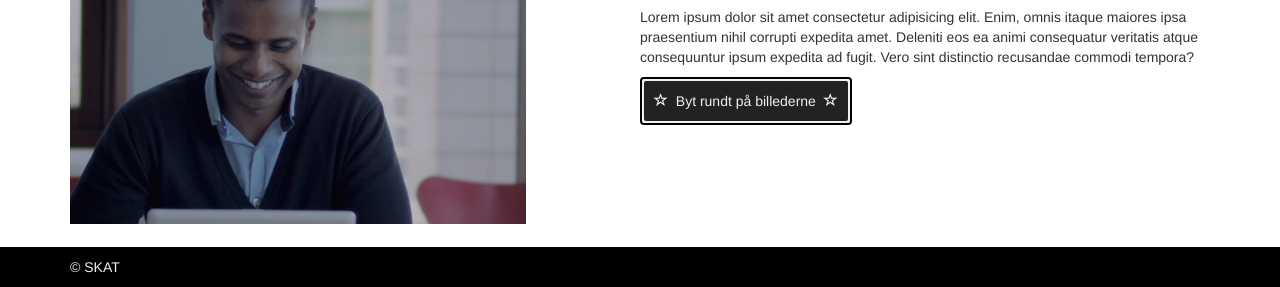
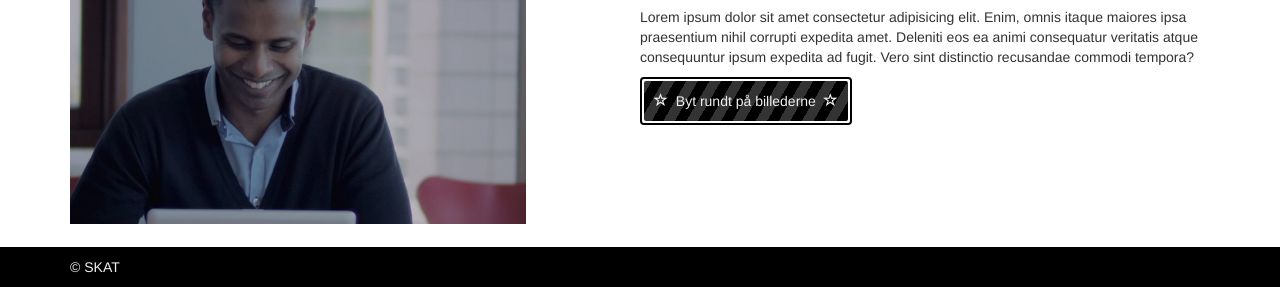
Before and after one commit to petertretorn/frontend-test, a plain HTML site: page index.html in a window 1280 px wide. Shown: the part 513-800 px from the top of the page. Drawn offline with Linux system fonts and the light colour scheme.

Commit message:
stripes on button

```diff
--- a/css/styles.css
+++ b/css/styles.css
@@ -38,16 +38,29 @@ body {
     transition: all 0.4s;
 }
 
-.button-wrapper:hover {
-    box-shadow: 0 0 20px #000;
+#swap-button {
+    background: repeating-linear-gradient(
+        -60deg,
+        #000,
+        #000 10px,
+        #333 10px,
+        #333 20px
+      );
+    /* background: #222; */
+    color: #efefef;
+    padding: 10px;
+    border: 2px #fff solid;
+    border-radius: 4px;
 }
 
-#swap-image {
-    background: #222;
-    color: #efefef;
-    padding: 10px;
-    border: 2px #efefef solid;
-    border-radius: 4px;
+#swap-button:hover {
+    background: repeating-linear-gradient(
+        -60deg,
+        #333,
+        #333 10px,
+        #000 10px,
+        #000 20px
+      );
 }
 
 @media only screen and (min-width: 768px) {
--- a/index.html
+++ b/index.html
@@ -53,7 +53,7 @@
                     ad fugit. Vero sint distinctio recusandae commodi tempora?</p>
 
                 <span class="button-wrapper">
-                    <button id="swap-image">
+                    <button id="swap-button">
                         <span class="glyphicon glyphicon-star-empty"></span>
                         &nbsp;Byt rundt på billederne&nbsp;
                         <span class="glyphicon glyphicon-star-empty"></span>
--- a/js/main.js
+++ b/js/main.js
@@ -15,7 +15,7 @@
             return image;
         }
 
-        $('#swap-image').click(function () {
+        $('#swap-button').click(function () {
             var background = undefined;
 
             $('.image').each(function () {
```
